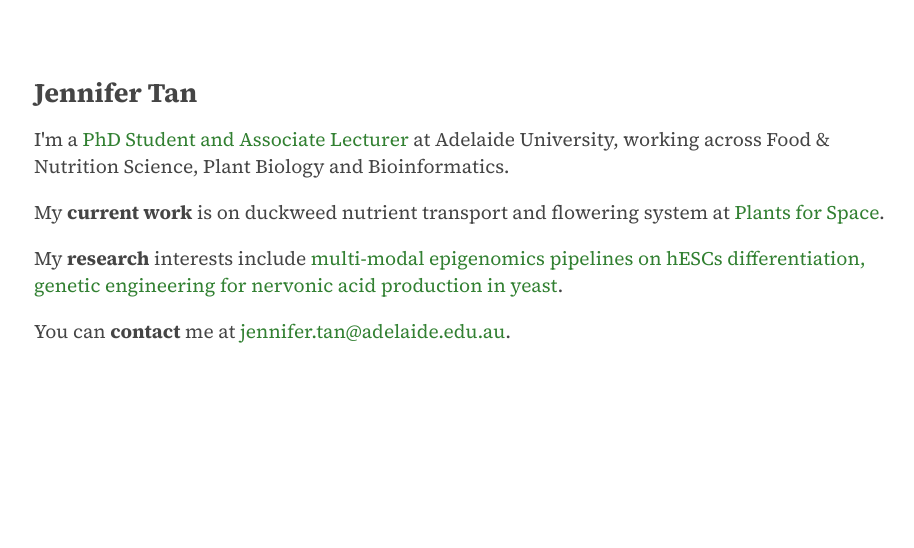
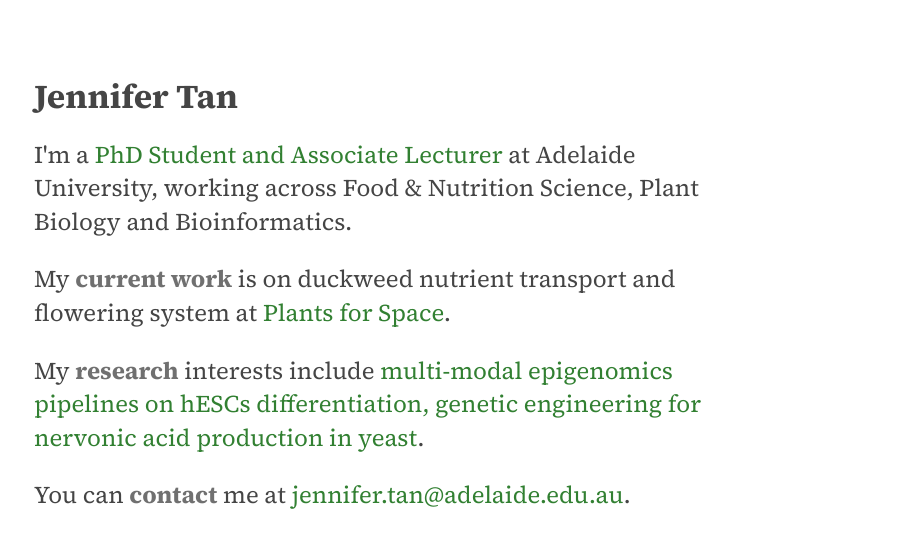
Before and after one commit to frJEN/JENwebpage, a plain HTML site: page index.html in a window 1280 px wide. Shown: the whole page, without its empty margins (110-1024 px from the left). Drawn offline with Linux system fonts and the light colour scheme.

Commit message:
Adjust body font size and max-width in style.css

```diff
--- a/style.css
+++ b/style.css
@@ -4,15 +4,20 @@
 
 body {
   font-family: 'Source Serif 4', serif;
-  font-size: 120%;
+  font-size: 150%;
   line-height: 1.4em;
   color: #454545;
   margin-top: 10vh;
   margin-left: 10vw;
   margin-right: 10vw;
   margin-bottom: 10vh;
-  max-width: 900px;
+  max-width: 720px;
   padding: 0 1rem;
+}
+
+b {
+  font-weight: 600;
+  color: #707070;
 }
 
 h1 {
@@ -20,6 +25,7 @@ h1 {
   font-weight: 700;
   font-size: 140%;
   line-height: 1.0em;
+  vertical-align: baseline;
   margin-bottom: 0em;
 }
 
```
